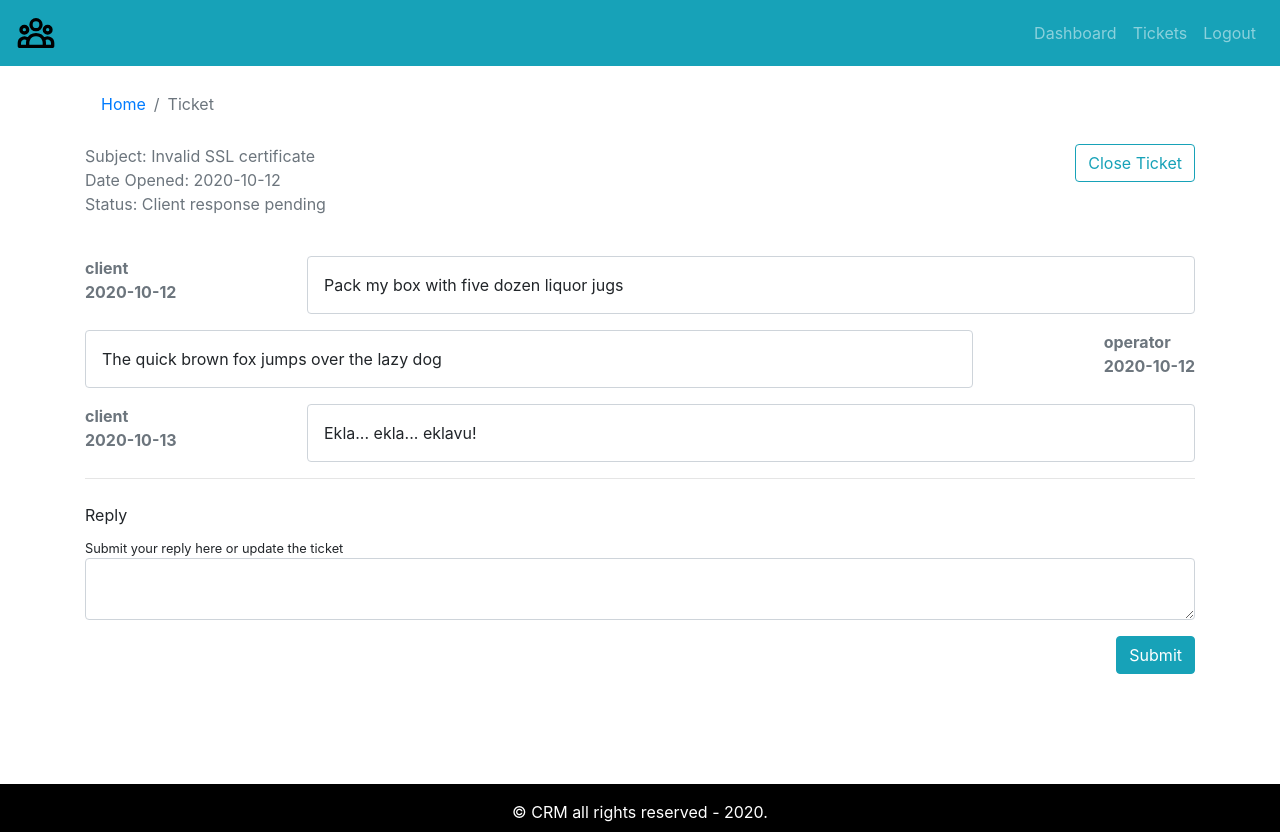
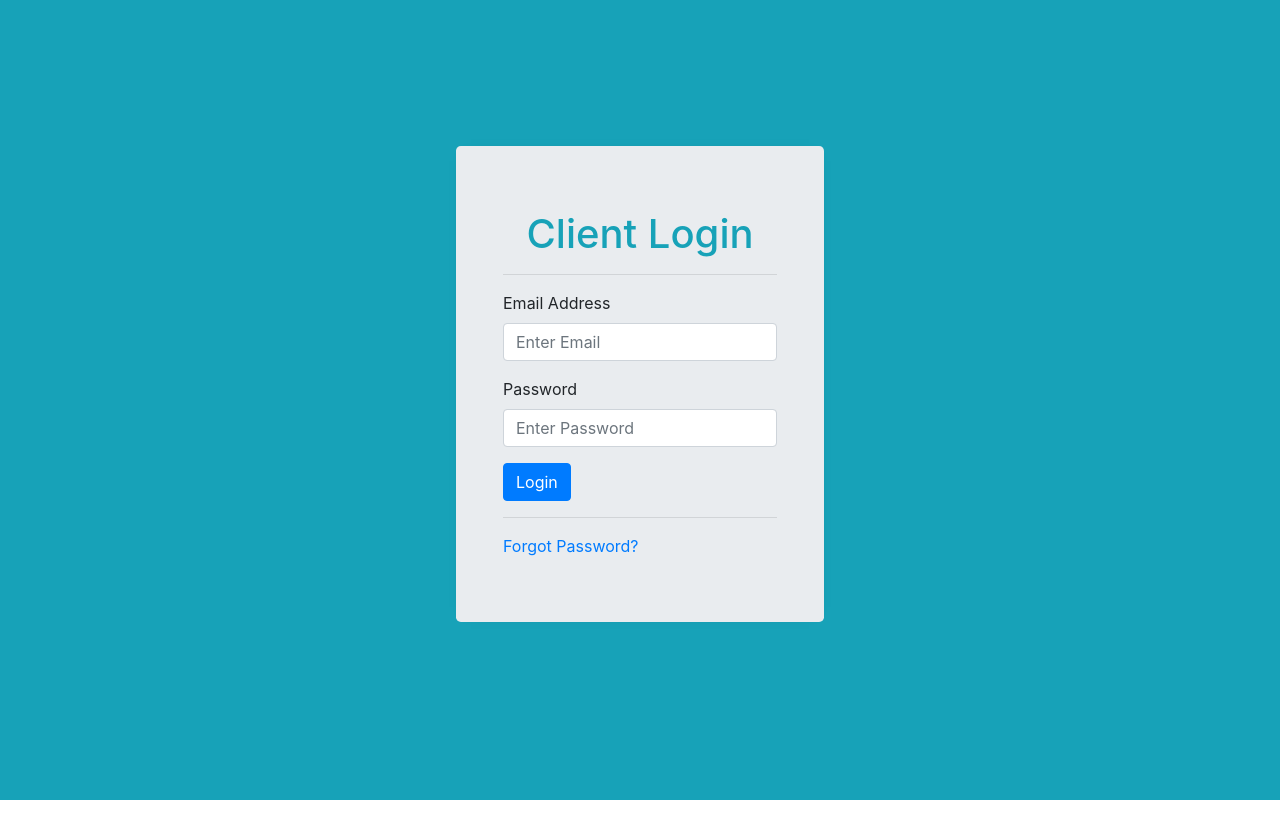
Before and after one commit to popoybvargas/crm-frontend, a React (Create React App) app: page / in a window 1280 px wide. After the commit the page ends 800 px from the top, so only its background shows below. Built offline with nearby package versions, Linux system fonts and the light colour scheme.

Commit message:
Add react-router-dom.

```diff
--- a/package.json
+++ b/package.json
@@ -11,6 +11,8 @@
     "react": "^17.0.1",
     "react-bootstrap": "^1.4.0",
     "react-dom": "^17.0.1",
+    "react-router-bootstrap": "^0.25.0",
+    "react-router-dom": "^5.2.0",
     "react-scripts": "4.0.1",
     "web-vitals": "^0.2.4"
   },
--- a/src/App.js
+++ b/src/App.js
@@ -1,21 +1,33 @@
+import { BrowserRouter as Router, Switch, Route } from 'react-router-dom';
+
 import './App.css';
-// import Entry from './pages/entry/Entry.page';
-import DefaultLayout from './components/layout/DefaultLayout';
-// import TicketList from './pages/ticket-listing/TicketList.page';
-// import Dashboard from './pages/dashboard/Dashboard.page';
-// import NewTicket from './pages/new-ticket/NewTicket.page';
+import Entry from './pages/entry/Entry.page';
+import TicketList from './pages/ticket-listing/TicketList.page';
+import Dashboard from './pages/dashboard/Dashboard.page';
+import NewTicket from './pages/new-ticket/NewTicket.page';
 import Ticket from './pages/ticket/Ticket.page';
+import PrivateRoute from './components/private-route/PrivateRoute';
 
 function App() {
   return (
     <div className="App">
-      {/* <Entry /> */}
-      <DefaultLayout>
-        {/* <Dashboard /> */}
-        {/* <NewTicket /> */}
-        {/* <TicketList /> */}
-        <Ticket />
-      </DefaultLayout>
+      <Router>
+        <Switch>
+          <Route path="/" exact component={ Entry } />
+          <PrivateRoute path="/dashboard" exact>
+            <Dashboard />
+          </PrivateRoute>
+          <PrivateRoute path="/tickets/new" exact>
+            <NewTicket />
+          </PrivateRoute>
+          <PrivateRoute path="/tickets" exact>
+            <TicketList />
+          </PrivateRoute>
+          <PrivateRoute path="/tickets/:id" exact>
+            <Ticket />
+          </PrivateRoute>
+        </Switch>
+      </Router>
     </div>
   );
 }
--- a/src/components/layout/partials/Header.js
+++ b/src/components/layout/partials/Header.js
@@ -1,9 +1,14 @@
 import { Navbar, Nav } from 'react-bootstrap';
+import { LinkContainer } from 'react-router-bootstrap';
+import { useHistory } from 'react-router-dom';
 
 import userGroupSVG from '../../../assets/img/user-group.svg';
 
 const Header = props =>
 {
+  const history = useHistory();
+  const logout = () => history.push('/');
+
   return (
     <Navbar collapseOnSelect variant="dark" bg="info" expand="md">
       <Navbar.Brand>
@@ -12,9 +17,13 @@
       <Navbar.Toggle aria-controls="basic-navbar-nav" />
       <Navbar.Collapse id="basic-navbar-nav">
         <Nav className="ml-auto">
-          <Nav.Link href="/dashboard">Dashboard</Nav.Link>
-          <Nav.Link href="/tickets">Tickets</Nav.Link>
-          <Nav.Link href="/logout">Logout</Nav.Link>
+          <LinkContainer to="/dashboard">
+            <Nav.Link>Dashboard</Nav.Link>
+          </LinkContainer>
+          <LinkContainer to="/tickets">
+            <Nav.Link>Tickets</Nav.Link>
+          </LinkContainer>
+          <Nav.Link onClick={ logout }>Logout</Nav.Link>
         </Nav>
       </Navbar.Collapse>
     </Navbar>
--- /dev/null
+++ b/src/components/private-route/PrivateRoute.js
@@ -0,0 +1,13 @@
+import { Route, Redirect } from 'react-router-dom';
+import DefaultLayout from '../layout/DefaultLayout';
+
+const isAuthorized = true;
+
+const PrivateRoute = ({ children, ...rest }) =>
+{
+  const content = () => isAuthorized ? <DefaultLayout>{ children }</DefaultLayout> : <Redirect to="/" />;
+
+  return <Route { ...rest } render={ content } />;
+};
+
+export default PrivateRoute;
--- a/src/components/ticket-table/TicketTable.js
+++ b/src/components/ticket-table/TicketTable.js
@@ -1,4 +1,5 @@
 import { Table } from 'react-bootstrap';
+import { Link } from 'react-router-dom';
 
 const TicketTable = ({ tickets }) =>
 {
@@ -9,7 +10,7 @@
     return tickets.map(ticket => (
       <tr key={ ticket.id }>
         <td>{ ticket.id }</td>
-        <td>{ ticket.subject }</td>
+        <td><Link to={ `/tickets/${ticket.id}` }>{ ticket.subject }</Link></td>
         <td>{ ticket.status }</td>
         <td>{ ticket.addedAt }</td>
       </tr>
--- a/src/pages/dashboard/Dashboard.page.js
+++ b/src/pages/dashboard/Dashboard.page.js
@@ -1,4 +1,5 @@
 import { Container, Row, Col, Button } from 'react-bootstrap';
+import { Link } from 'react-router-dom';
 
 import TicketTable from '../../components/ticket-table/TicketTable';
 import tickets from '../../assets/data/dummy-tickets.json';
@@ -15,7 +16,9 @@
       </Row>
       <Row>
         <Col className="text-center mt-5 mb-2">
-          <Button variant="info" style={{ fontSize: '2rem', padding: '10px 30px' }}>Add New Ticket</Button>
+          <Link to="/tickets/new">
+            <Button variant="info" style={{ fontSize: '2rem', padding: '10px 30px' }}>Add New Ticket</Button>
+          </Link>
         </Col>
       </Row>
       <Row>
--- a/src/pages/ticket-listing/TicketList.page.js
+++ b/src/pages/ticket-listing/TicketList.page.js
@@ -1,5 +1,6 @@
 import { useState } from 'react';
 import { Container, Row, Col, Button } from 'react-bootstrap';
+import { Link } from 'react-router-dom';
 
 import BreadCrumb from '../../components/breadcrumb/BreadCrumb';
 import SearchForm from '../../components/search-form/SearchForm';
@@ -32,7 +33,9 @@
       </Row>
       <Row>
         <Col>
-          <Button variant="info">Add New Ticket</Button>
+          <Link to="/tickets/new">
+            <Button variant="info">Add New Ticket</Button>
+          </Link>
         </Col>
         <Col className="text-right">
           <SearchForm searchStr={ searchStr } handleOnChange={ handleOnChange } />
--- a/src/pages/ticket/Ticket.page.js
+++ b/src/pages/ticket/Ticket.page.js
@@ -1,14 +1,17 @@
 import { useState } from 'react';
 import { Container, Row, Col, Button } from 'react-bootstrap';
+import { useParams } from 'react-router-dom';
+
 import BreadCrumb from '../../components/breadcrumb/BreadCrumb';
-
 import tickets from '../../assets/data/dummy-tickets.json';
 import MessageHistory from '../../components/message-history/MessageHistory';
 import UpdateTicket from '../../components/update-ticket/UpdateTicket';
 
 const Ticket = () =>
 {
-  const [ticket, setTicket] = useState(tickets[0]);
+  const { id } = useParams();
+  const selectedTicket = tickets.find(ticket => ticket.id === +id);
+  const [ticket, setTicket] = useState(selectedTicket);
   const [ticketConversation, setTicketConversation] = useState(ticket.history);
   const [message, setMessage] = useState('');
 
```
Also changed, not shown: 2 other files (tests, documents, lock files or other folders).
